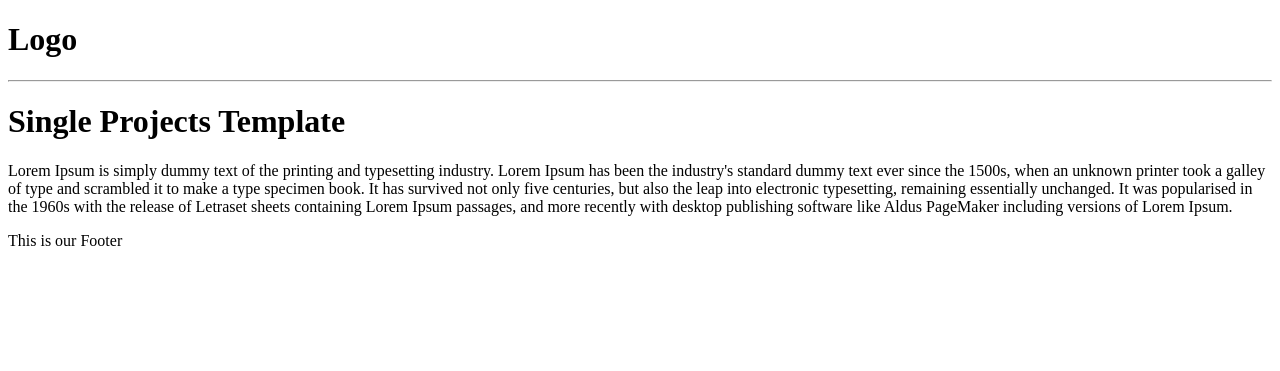
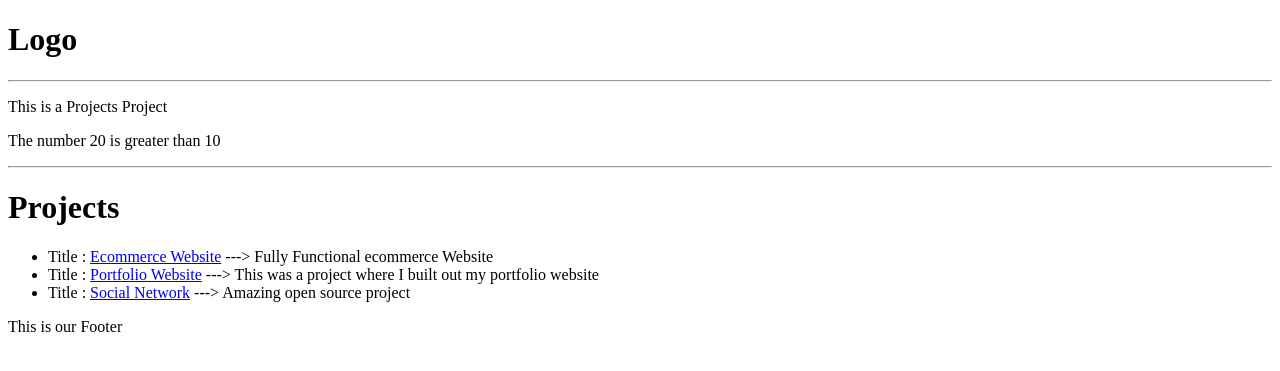
Before and after one commit to kabirdutt0907/DevSearch, a Django app: page / in a window 1280 px wide. Shown: the top 371 px of the page. Run offline with Django 4.2, Linux system fonts and the light colour scheme.

Commit message:
Finished Day-2

```diff
--- a/projects/templates/projects/projects.html
+++ b/projects/templates/projects/projects.html
@@ -2,9 +2,27 @@
 
 {% block content %}
 
-<h1>Single Projects Template</h1>
-<p>
-    Lorem Ipsum is simply dummy text of the printing and typesetting industry. Lorem Ipsum has been the industry's standard dummy text ever since the 1500s, when an unknown printer took a galley of type and scrambled it to make a type specimen book. It has survived not only five centuries, but also the leap into electronic typesetting, remaining essentially unchanged. It was popularised in the 1960s with the release of Letraset sheets containing Lorem Ipsum passages, and more recently with desktop publishing software like Aldus PageMaker including versions of Lorem Ipsum.
-</p>
+
+<p>This is a {{Apage}} Project</p>
+
+{% if Number > 10 %}
+<p>The number {{Number}} is greater than 10</p>
+
+{% elif Number == 10 %}
+<p>The number {{Number}} is exactly 10</p>
+
+{% else %}
+<p>The number {{Number}} is less than 10</p>
+
+{% endif%}
+
+
+<hr>
+<h1>Projects</h1>
+<ul>
+    {% for project in data%}
+    <li>Title : <a href="{% url 'project' project.id %}">{{project.title}}</a> ---> {{project.description}}</li>
+    {% endfor%}
+</ul>
 
 {% endblock content %}
--- a/projects/templates/projects/single-project.html
+++ b/projects/templates/projects/single-project.html
@@ -2,6 +2,8 @@
 
 {% block content %}
 
-<h1>Single Project Template</h1>
+<h1>{{ProjectObj.title}}</h1>
+<br>
+<p>{{ProjectObj.description}}</p>
 
 {% endblock %}
--- a/projects/views.py
+++ b/projects/views.py
@@ -1,10 +1,38 @@
 from django.shortcuts import render
 from django.http import HttpResponse
 
+projectList = [
+    {
+        'id':'1',
+        'title':"Ecommerce Website",
+        'description':'Fully Functional ecommerce Website'
+    },
+    {
+        'id': '2',
+        'title': "Portfolio Website",
+        'description': 'This was a project where I built out my portfolio website'
+    },
+    {
+        'id': '3',
+        'title': "Social Network",
+        'description': 'Amazing open source project'
+    },
+
+]
+
+
+
 
 def projects(request):
-    return render(request , 'projects/projects.html')
+    page = 'Projects'
+    number = 20
+    context = {'Apage': page, 'Number': number, 'data': projectList}
+    return render(request , 'projects/projects.html', context)
 
 
 def project(request , pk):
-    return render(request , 'projects/single-project.html')
+    ProjectObj = None
+    for i in projectList:
+        if(i['id'] == pk):
+            ProjectObj = i
+    return render(request , 'projects/single-project.html' , {'ProjectObj' : ProjectObj})
```
